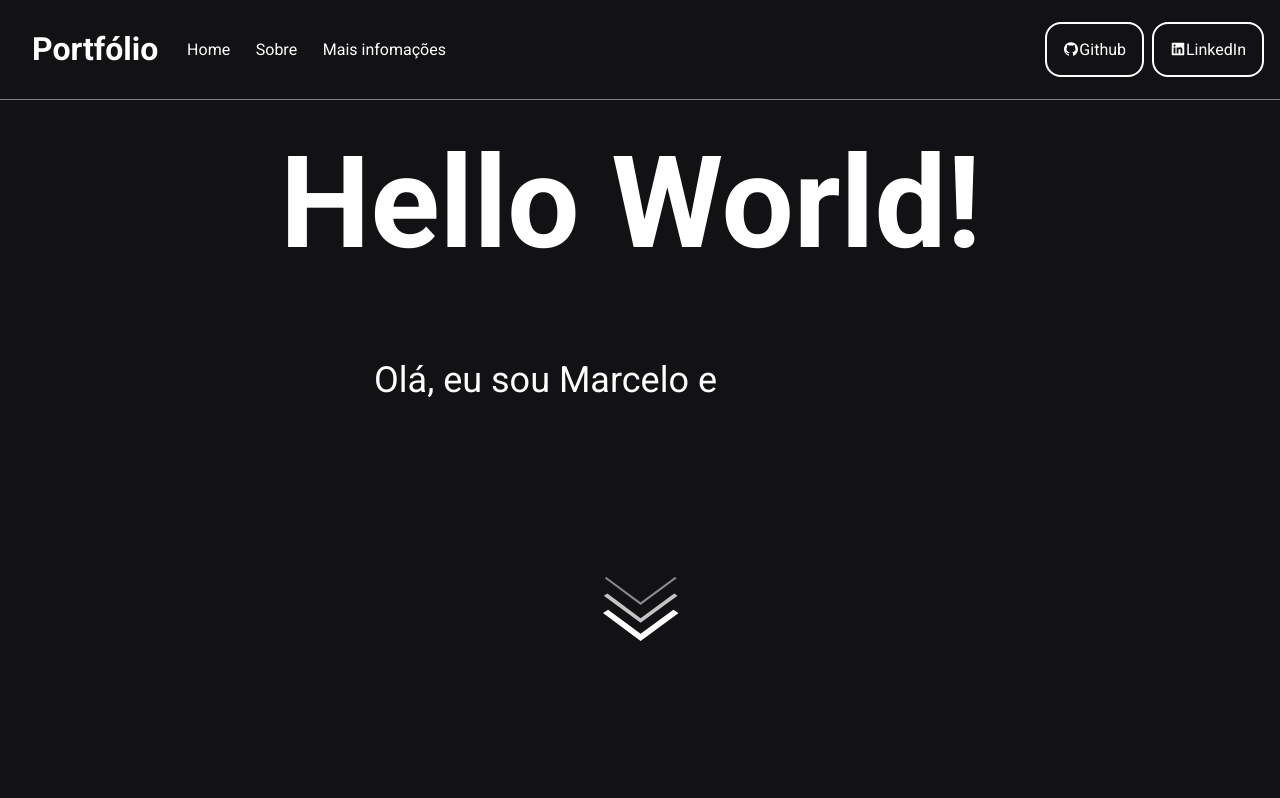
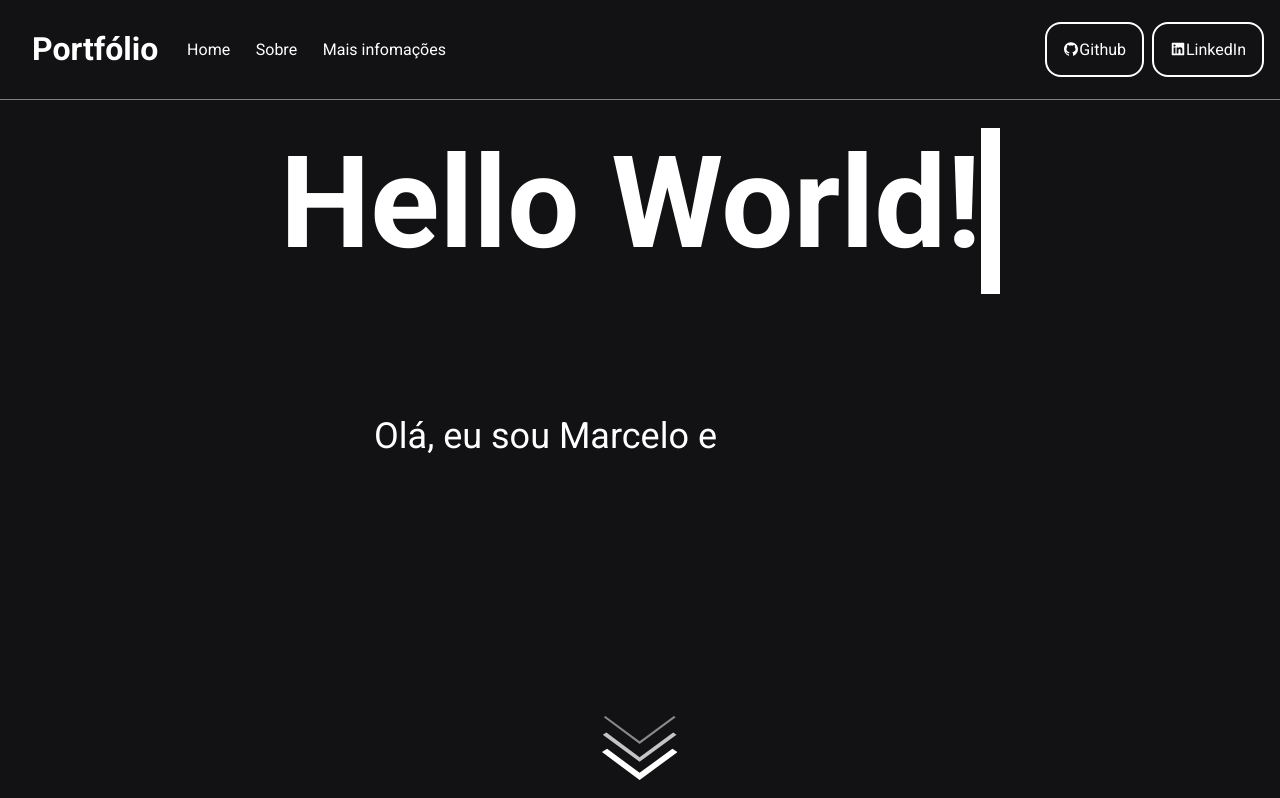
Before and after one commit to marceloromeiro/Portfol.io, a React (Vite) app: page / in a window 1280 px wide. Shown: the top 798 px of the page. Built offline with nearby package versions, Linux system fonts and the light colour scheme.

Commit message:
atualizações

```diff
--- a/src/components/AnimatedText/index.jsx
+++ b/src/components/AnimatedText/index.jsx
@@ -5,19 +5,20 @@ import { Container } from './styles';
 
 function AnimatedText(props) {
   const { min, max } = props;
-  const [numberOfDivs, setNumberOfDivs] = useState();
+  const [numberOfDivs, setNumberOfDivs] = useState(1);
 
   useEffect(async () => {
     const interval = setInterval(() => {
-      setNumberOfDivs(Math.floor(Math.random() * (max - min + 1) + min));
-    }, 2000);
+      const div = Math.floor(Math.random() * (max - min + 1) + min);
+      setNumberOfDivs(div);
+      console.log(div);
+    }, 4000);
     return () => clearInterval(interval);
   }, []);
 
   return (
-    <Container className="container" divList={numberOfDivs}>
-      Olá, eu sou Marcelo e
-      {' '}
+    <Container divList={numberOfDivs}>
+      <span>Olá, eu sou Marcelo e </span>
       <div className="dropping-texts">
         <div>
           sou Software Developer
@@ -34,6 +35,9 @@ function AnimatedText(props) {
         <div>
           não sou o Batman
         </div>
+        <div>
+          não conserto impressoras
+        </div>
       </div>
     </Container>
   );
@@ -45,7 +49,7 @@ AnimatedText.propTypes = {
 };
 AnimatedText.defaultProps = {
   min: 1,
-  max: 5,
+  max: 6,
 };
 
 export default AnimatedText;
--- a/src/components/AnimatedText/styles.jsx
+++ b/src/components/AnimatedText/styles.jsx
@@ -8,6 +8,9 @@ export const Container = styled.div`
   font-size:36px;
   font-weight:100;
   overflow:hidden;
+  > span {
+    animation: fadein 2s;
+  }
 
 .dropping-texts {
   display: inline-block;
@@ -15,6 +18,7 @@ export const Container = styled.div`
   text-align: left;
   height: 36px;
   vertical-align: -2px;
+  padding-bottom: 2.8rem;
 }
 
 .dropping-texts > div {
@@ -69,6 +73,8 @@ export const Container = styled.div`
 }
 
 
-
-
+@keyframes fadein {
+    from { opacity: 0; }
+    to   { opacity: 1; }
+}
 `;
--- a/src/components/Arrow/index.jsx
+++ b/src/components/Arrow/index.jsx
@@ -5,8 +5,8 @@ import { Container } from './styles';
 
 function Arrow() {
   return (
-    <Container className="content">
-      <svg id="more-arrows">
+    <Container>
+      <svg className="more-arrows">
         <polygon className="arrow-top" points="37.6,27.9 1.8,1.3 3.3,0 37.6,25.3 71.9,0 73.7,1.3 " />
         <polygon className="arrow-middle" points="37.6,45.8 0.8,18.7 4.4,16.4 37.6,41.2 71.2,16.4 74.5,18.7 " />
         <polygon className="arrow-bottom" points="37.6,64 0,36.1 5.1,32.8 37.6,56.8 70.4,32.8 75.5,36.1 " />
--- a/src/components/Arrow/styles.jsx
+++ b/src/components/Arrow/styles.jsx
@@ -1,13 +1,14 @@
 import styled from 'styled-components';
 
 export const Container = styled.div`
-  #more-arrows {
+
+  .more-arrows {
+    height: 5rem;
     width: 75px;
-    height: 65px;
-
     &:hover {
       cursor: pointer;
       polygon {
+
         fill: #fff;
         transition: all 0.2s ease-out;
 
--- a/src/components/Typing/index.jsx
+++ b/src/components/Typing/index.jsx
@@ -2,7 +2,8 @@ import React from 'react';
 import PropTypes from 'prop-types';
 import { Container } from './styles';
 
-// Será implementado futuramente
+// ------------// Será implementado futuramente // ------------//
+
 function Typing(props) {
   const {
     timer, children, color,
--- a/src/pages/Main/index.jsx
+++ b/src/pages/Main/index.jsx
@@ -3,20 +3,23 @@ import AnimatedText from '../../components/AnimatedText';
 import Arrow from '../../components/Arrow';
 import Navbar from '../../components/Navbar';
 import Apresentation from './partials/Apresentation';
-import { Container } from './styles';
+import { Container, HelloWorld } from './styles';
 
 // import { Container } from './styles';
 
 function Main() {
   return (
     <Container>
+
       <Navbar />
-      <div className="content-align">
-        <h1 className="line-1 anim-typewriter">Hello World!</h1>
-        <AnimatedText />
+      <HelloWorld>
+        <h1>Hello World!</h1>
+        <div className="teste">
+          <AnimatedText />
+          <Arrow />
+        </div>
+      </HelloWorld>
 
-      </div>
-      <Arrow />
       <Apresentation />
     </Container>
 
--- a/src/pages/Main/styles.jsx
+++ b/src/pages/Main/styles.jsx
@@ -4,27 +4,33 @@ export const Container = styled.div`
   display: flex;
   flex-direction: column;
   align-items: center;
-  > div {
+`;
 
-    &.content-align {
+export const HelloWorld = styled.div`
+  height: 100vh;
+
   display: flex;
-      justify-content: center;
+  justify-content: space-between;
   align-items: center;
-
   flex-direction: column;
-      padding:8rem;
-      margin-bottom: 3rem;
-      > h1 {
+  h1 {
+    height: 21rem;
+    margin-top: 8rem;
+    margin-bottom: 7rem;
     overflow: hidden;
     font-size: 8rem;
-        width: 45rem;
     border-right: 0.15em solid var(--white);
     white-space: nowrap;
-        animation: typing 1.0s steps(40, end),
-          blink-caret 0.75s step-end infinite;
-        margin-bottom: 5rem;
+    animation: typing 1s steps(40, end), blink-caret 0.75s step-end infinite;
   }
 
+  .teste{
+    height: 100%;
+    display: flex;
+    flex-direction: column;
+    align-items: center;
+    justify-content: space-between;
+  }
 
   @keyframes typing {
     from {
@@ -35,7 +41,6 @@ align-items: center;
     }
   }
 
-
   @keyframes blink-caret {
     from,
     to {
@@ -45,6 +50,4 @@ align-items: center;
       border-color: var(--white);
     }
   }
-    }
-  }
 `;
```
Lines whose indentation alone changed are shown as unchanged.
